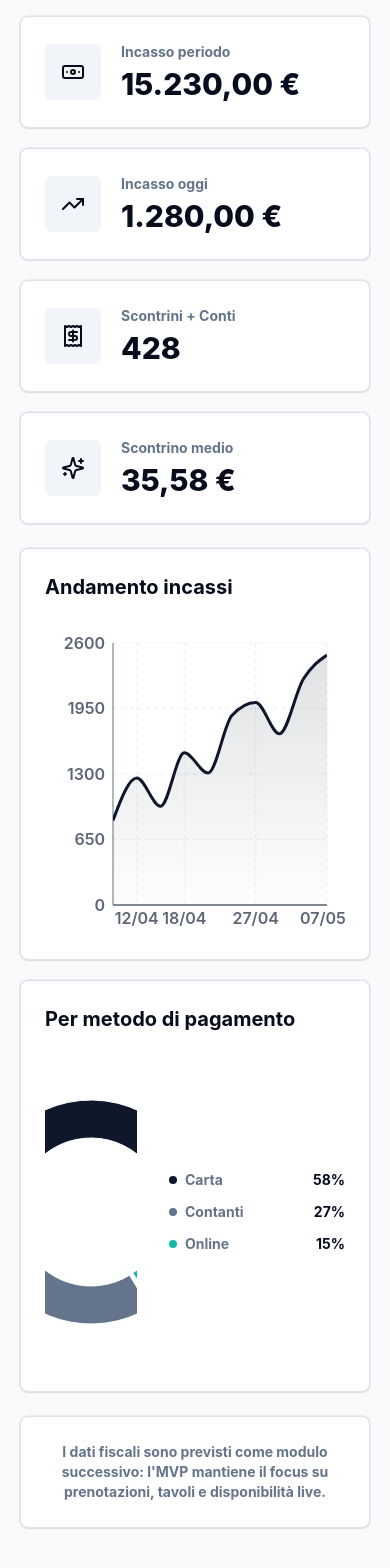
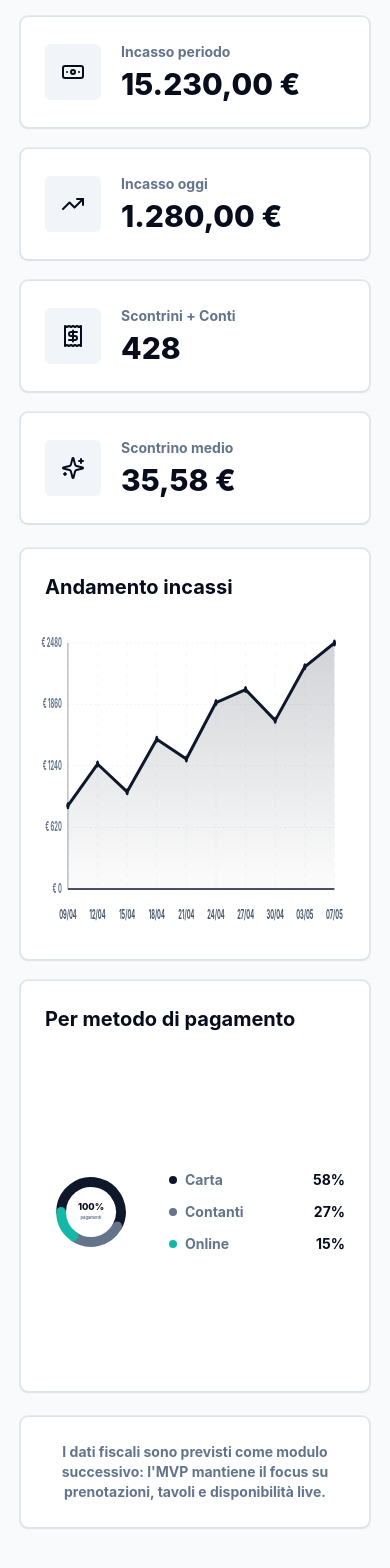
Before and after one commit to antonellalasalandra/plateform, a Next.js app: page /fatturato in a window 390 px wide. Shown: the part 332-1900 px from the top of the page. Built offline with nearby package versions, Linux system fonts and the light colour scheme.

Commit message:
Optimize CRM responsiveness

```diff
--- /dev/null
+++ b/src/app/(crm)/loading.tsx
@@ -0,0 +1,19 @@
+export default function CrmLoading() {
+  return (
+    <div className="space-y-6">
+      <div className="space-y-3">
+        <div className="h-9 w-64 animate-pulse rounded-[6px] bg-slate-200" />
+        <div className="h-5 w-96 max-w-full animate-pulse rounded-[6px] bg-slate-200" />
+      </div>
+      <div className="grid gap-5 md:grid-cols-2 xl:grid-cols-4">
+        {Array.from({ length: 4 }, (_, index) => (
+          <div key={index} className="h-28 animate-pulse rounded-[8px] border border-line bg-white shadow-plate" />
+        ))}
+      </div>
+      <div className="grid gap-5 xl:grid-cols-2">
+        <div className="h-[380px] animate-pulse rounded-[8px] border border-line bg-white shadow-plate" />
+        <div className="h-[380px] animate-pulse rounded-[8px] border border-line bg-white shadow-plate" />
+      </div>
+    </div>
+  );
+}
--- a/src/components/charts.tsx
+++ b/src/components/charts.tsx
@@ -1,78 +1,89 @@
-"use client";
-
-import {
-  Area,
-  AreaChart,
-  Bar,
-  BarChart,
-  CartesianGrid,
-  Cell,
-  Pie,
-  PieChart,
-  ResponsiveContainer,
-  Tooltip,
-  XAxis,
-  YAxis
-} from "recharts";
 import type { MetricPoint } from "@/lib/types";
 
 const palette = ["#0f172a", "#64748b", "#14b8a6", "#8b5cf6"];
 
 export function TrendChart({ data, currency = false }: { data: MetricPoint[]; currency?: boolean }) {
+  const chart = getChartGeometry(data, { width: 680, height: 310, top: 18, right: 24, bottom: 46, left: 52 });
+  const linePath = chart.points.map((point, index) => `${index === 0 ? "M" : "L"} ${point.x} ${point.y}`).join(" ");
+  const areaPath = `${linePath} L ${chart.points.at(-1)?.x ?? chart.innerLeft} ${chart.innerBottom} L ${chart.innerLeft} ${chart.innerBottom} Z`;
+
   return (
     <div className="h-[310px] w-full">
-      <ResponsiveContainer>
-        <AreaChart data={data} margin={{ left: 8, right: 18, top: 18, bottom: 0 }}>
-          <defs>
-            <linearGradient id="plateformTrend" x1="0" x2="0" y1="0" y2="1">
-              <stop offset="5%" stopColor="#0f172a" stopOpacity={0.2} />
-              <stop offset="95%" stopColor="#0f172a" stopOpacity={0.02} />
-            </linearGradient>
-          </defs>
-          <CartesianGrid stroke="#e7edf5" strokeDasharray="4 4" />
-          <XAxis dataKey="label" tickLine={false} axisLine={{ stroke: "#0f172a" }} tick={{ fill: "#5d6677", fontWeight: 600 }} />
-          <YAxis tickLine={false} axisLine={{ stroke: "#6b7280" }} tick={{ fill: "#5d6677", fontWeight: 600 }} />
-          <Tooltip
-            formatter={(value) => (currency ? `€ ${Number(value).toFixed(2)}` : Number(value).toLocaleString("it-IT"))}
-            contentStyle={{ borderRadius: 6, border: "1px solid #dbe3ed", fontWeight: 700 }}
-          />
-          <Area type="monotone" dataKey="value" stroke="#0f172a" strokeWidth={3} fill="url(#plateformTrend)" />
-        </AreaChart>
-      </ResponsiveContainer>
+      <svg viewBox={`0 0 ${chart.width} ${chart.height}`} role="img" className="h-full w-full overflow-visible" preserveAspectRatio="none">
+        <defs>
+          <linearGradient id={currency ? "plateformRevenueTrend" : "plateformReservationTrend"} x1="0" x2="0" y1="0" y2="1">
+            <stop offset="5%" stopColor="#0f172a" stopOpacity="0.18" />
+            <stop offset="95%" stopColor="#0f172a" stopOpacity="0.02" />
+          </linearGradient>
+        </defs>
+        <ChartGrid chart={chart} />
+        <path d={areaPath} fill={`url(#${currency ? "plateformRevenueTrend" : "plateformReservationTrend"})`} />
+        <path d={linePath} fill="none" stroke="#0f172a" strokeLinecap="round" strokeLinejoin="round" strokeWidth="3" vectorEffect="non-scaling-stroke" />
+        {chart.points.map((point) => (
+          <circle key={`${point.label}-${point.x}`} cx={point.x} cy={point.y} r="3.5" fill="#0f172a" />
+        ))}
+        <AxisLabels chart={chart} formatValue={(value) => (currency ? `€ ${compactNumber(value)}` : compactNumber(value))} />
+      </svg>
     </div>
   );
 }
 
 export function BarMetricChart({ data }: { data: MetricPoint[] }) {
+  const chart = getChartGeometry(data, { width: 680, height: 310, top: 18, right: 24, bottom: 46, left: 52 });
+  const barGap = 14;
+  const barWidth = Math.max(18, (chart.innerWidth - barGap * (data.length - 1)) / data.length);
+
   return (
     <div className="h-[310px] w-full">
-      <ResponsiveContainer>
-        <BarChart data={data} margin={{ left: 8, right: 18, top: 18, bottom: 0 }}>
-          <CartesianGrid stroke="#e7edf5" strokeDasharray="4 4" vertical={false} />
-          <XAxis dataKey="label" tickLine={false} axisLine={{ stroke: "#0f172a" }} tick={{ fill: "#5d6677", fontWeight: 600 }} />
-          <YAxis tickLine={false} axisLine={{ stroke: "#6b7280" }} tick={{ fill: "#5d6677", fontWeight: 600 }} />
-          <Tooltip contentStyle={{ borderRadius: 6, border: "1px solid #dbe3ed", fontWeight: 700 }} />
-          <Bar dataKey="value" fill="#0f172a" radius={[5, 5, 0, 0]} />
-        </BarChart>
-      </ResponsiveContainer>
+      <svg viewBox={`0 0 ${chart.width} ${chart.height}`} role="img" className="h-full w-full overflow-visible" preserveAspectRatio="none">
+        <ChartGrid chart={chart} />
+        {chart.points.map((point, index) => {
+          const x = chart.innerLeft + index * (barWidth + barGap);
+          const height = chart.innerBottom - point.y;
+
+          return <rect key={point.label} x={x} y={point.y} width={barWidth} height={height} rx="5" fill="#0f172a" />;
+        })}
+        <AxisLabels chart={chart} formatValue={compactNumber} />
+      </svg>
     </div>
   );
 }
 
 export function DonutChart({ data }: { data: MetricPoint[] }) {
+  const total = Math.max(
+    1,
+    data.reduce((sum, item) => sum + item.value, 0)
+  );
+  let offset = -90;
+
   return (
     <div className="flex h-[310px] items-center gap-8">
       <div className="h-full flex-1">
-        <ResponsiveContainer>
-          <PieChart>
-            <Pie data={data} dataKey="value" nameKey="label" innerRadius={74} outerRadius={112} paddingAngle={3}>
-              {data.map((entry, index) => (
-                <Cell key={entry.label} fill={palette[index % palette.length]} />
-              ))}
-            </Pie>
-            <Tooltip contentStyle={{ borderRadius: 6, border: "1px solid #dbe3ed", fontWeight: 700 }} />
-          </PieChart>
-        </ResponsiveContainer>
+        <svg viewBox="0 0 320 320" role="img" className="h-full w-full">
+          <circle cx="160" cy="160" r="104" fill="none" stroke="#e7edf5" strokeWidth="34" />
+          {data.map((item, index) => {
+            const degrees = (item.value / total) * 360;
+            const path = describeArc(160, 160, 104, offset, offset + degrees);
+            offset += degrees;
+
+            return (
+              <path
+                key={item.label}
+                d={path}
+                fill="none"
+                stroke={palette[index % palette.length]}
+                strokeLinecap="round"
+                strokeWidth="34"
+              />
+            );
+          })}
+          <text x="160" y="154" textAnchor="middle" className="fill-ink text-[32px] font-extrabold">
+            {total}%
+          </text>
+          <text x="160" y="184" textAnchor="middle" className="fill-slate-500 text-[14px] font-bold">
+            pagamenti
+          </text>
+        </svg>
       </div>
       <div className="w-44 space-y-3">
         {data.map((item, index) => (
@@ -88,3 +99,100 @@ export function DonutChart({ data }: { data: MetricPoint[] }) {
     </div>
   );
 }
+
+type ChartBox = ReturnType<typeof getChartGeometry>;
+
+function getChartGeometry(
+  data: MetricPoint[],
+  size: { width: number; height: number; top: number; right: number; bottom: number; left: number }
+) {
+  const values = data.map((item) => item.value);
+  const min = Math.min(0, ...values);
+  const max = Math.max(...values, 1);
+  const span = max - min || 1;
+  const innerLeft = size.left;
+  const innerRight = size.width - size.right;
+  const innerTop = size.top;
+  const innerBottom = size.height - size.bottom;
+  const innerWidth = innerRight - innerLeft;
+  const innerHeight = innerBottom - innerTop;
+
+  const points = data.map((item, index) => {
+    const x = data.length === 1 ? innerLeft + innerWidth / 2 : innerLeft + (index / (data.length - 1)) * innerWidth;
+    const y = innerBottom - ((item.value - min) / span) * innerHeight;
+    return { ...item, x, y };
+  });
+
+  return {
+    ...size,
+    min,
+    max,
+    innerLeft,
+    innerRight,
+    innerTop,
+    innerBottom,
+    innerWidth,
+    innerHeight,
+    points
+  };
+}
+
+function ChartGrid({ chart }: { chart: ChartBox }) {
+  return (
+    <>
+      {Array.from({ length: 5 }, (_, index) => {
+        const y = chart.innerTop + (index / 4) * chart.innerHeight;
+        return <line key={`y-${index}`} x1={chart.innerLeft} x2={chart.innerRight} y1={y} y2={y} stroke="#e7edf5" strokeDasharray="4 6" />;
+      })}
+      {Array.from({ length: 10 }, (_, index) => {
+        const x = chart.innerLeft + (index / 9) * chart.innerWidth;
+        return <line key={`x-${index}`} x1={x} x2={x} y1={chart.innerTop} y2={chart.innerBottom} stroke="#eef3f8" strokeDasharray="4 6" />;
+      })}
+      <line x1={chart.innerLeft} x2={chart.innerRight} y1={chart.innerBottom} y2={chart.innerBottom} stroke="#0f172a" strokeWidth="1.5" />
+      <line x1={chart.innerLeft} x2={chart.innerLeft} y1={chart.innerTop} y2={chart.innerBottom} stroke="#64748b" strokeWidth="1.5" />
+    </>
+  );
+}
+
+function AxisLabels({ chart, formatValue }: { chart: ChartBox; formatValue: (value: number) => string }) {
+  return (
+    <>
+      {Array.from({ length: 5 }, (_, index) => {
+        const value = chart.max - (index / 4) * (chart.max - chart.min);
+        const y = chart.innerTop + (index / 4) * chart.innerHeight;
+
+        return (
+          <text key={`yv-${index}`} x={chart.innerLeft - 14} y={y + 4} textAnchor="end" className="fill-slate-500 text-[13px] font-bold">
+            {formatValue(Math.round(value))}
+          </text>
+        );
+      })}
+      {chart.points.map((point) => (
+        <text key={`xv-${point.label}`} x={point.x} y={chart.height - 16} textAnchor="middle" className="fill-slate-600 text-[13px] font-bold">
+          {point.label}
+        </text>
+      ))}
+    </>
+  );
+}
+
+function describeArc(cx: number, cy: number, radius: number, startAngle: number, endAngle: number) {
+  const start = polarToCartesian(cx, cy, radius, endAngle);
+  const end = polarToCartesian(cx, cy, radius, startAngle);
+  const largeArcFlag = endAngle - startAngle <= 180 ? "0" : "1";
+
+  return ["M", start.x, start.y, "A", radius, radius, 0, largeArcFlag, 0, end.x, end.y].join(" ");
+}
+
+function polarToCartesian(cx: number, cy: number, radius: number, angleInDegrees: number) {
+  const angleInRadians = ((angleInDegrees - 90) * Math.PI) / 180;
+
+  return {
+    x: cx + radius * Math.cos(angleInRadians),
+    y: cy + radius * Math.sin(angleInRadians)
+  };
+}
+
+function compactNumber(value: number) {
+  return new Intl.NumberFormat("it-IT", { notation: value >= 1000 ? "compact" : "standard" }).format(value);
+}
--- /dev/null
+++ b/src/components/sidebar-nav.tsx
@@ -0,0 +1,47 @@
+"use client";
+
+import Link from "next/link";
+import { usePathname } from "next/navigation";
+import { Banknote, CalendarDays, ChefHat, LayoutDashboard, Package, Settings, Users } from "lucide-react";
+import { cn } from "@/lib/utils";
+
+const navItems = [
+  { href: "/panoramica", label: "Panoramica", icon: LayoutDashboard },
+  { href: "/fatturato", label: "Fatturato", icon: Banknote },
+  { href: "/prenotazioni", label: "Prenotazioni", icon: CalendarDays },
+  { href: "/personale", label: "Personale", icon: Users },
+  { href: "/magazzino", label: "Magazzino", icon: Package },
+  { href: "/menu", label: "Menù", icon: ChefHat },
+  { href: "/impostazioni", label: "Impostazioni", icon: Settings }
+];
+
+export function SidebarNav() {
+  const pathname = usePathname();
+
+  return (
+    <nav className="px-3 py-6">
+      <p className="mb-3 px-2 text-sm font-bold text-slate-400">Menu</p>
+      <div className="space-y-1">
+        {navItems.map((item) => {
+          const active = pathname === item.href;
+          const Icon = item.icon;
+
+          return (
+            <Link
+              key={item.href}
+              href={item.href}
+              prefetch
+              className={cn(
+                "flex h-11 items-center gap-3 rounded-[6px] px-3 text-sm font-bold text-slate-100 transition hover:bg-white/10",
+                active && "bg-white/15 text-white"
+              )}
+            >
+              <Icon className="size-5" strokeWidth={2.2} />
+              {item.label}
+            </Link>
+          );
+        })}
+      </div>
+    </nav>
+  );
+}
```
Also changed, not shown: package.json (+2 -6 lines), src/components/app-shell.tsx (+3 -52 lines), 2 other files (tests, documents, lock files or other folders).
